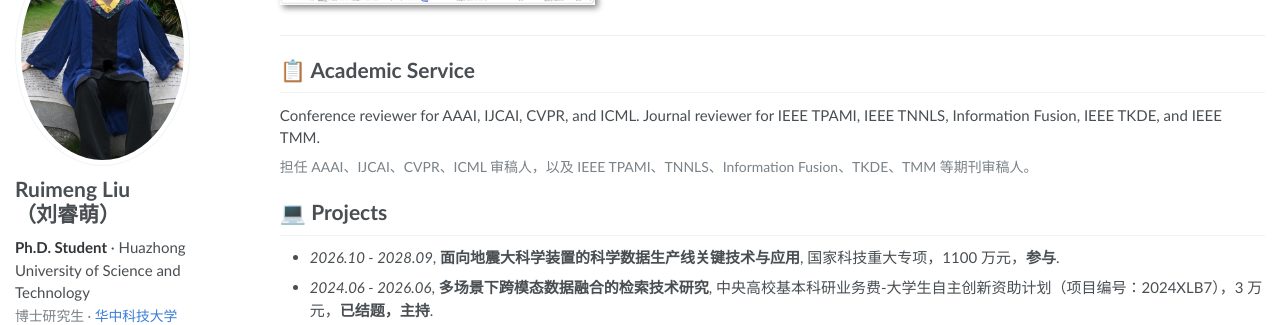
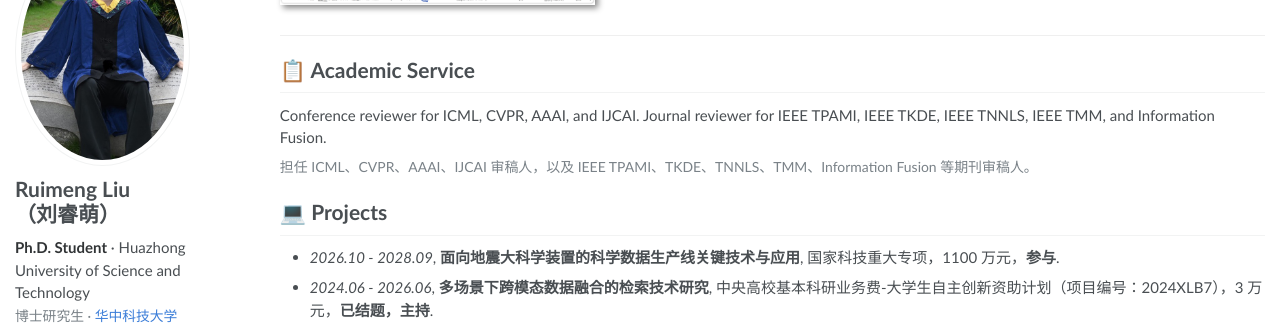
Before and after one commit to cleste-pome/cleste-pome.github.io, a Jekyll site: the page built from _pages/about.md, in a window 1280 px wide and 900 px high, scrolled down 749 px. Shown: the part 154-479 px from the top of the window. Built offline with Jekyll 4.4.1, drawn with Linux system fonts in a browser that asks for light colours; some web fonts are replaced.

```diff
--- a/_pages/about.md
+++ b/_pages/about.md
@@ -95,9 +95,9 @@ Xin Zou<sup>*</sup>, **Ruimeng Liu**<sup>*</sup>, Chang Tang, Zhenglai Li, Xinwa
 
 # 📋 Academic Service
 
-Conference reviewer for AAAI, IJCAI, CVPR, and ICML. Journal reviewer for IEEE TPAMI, IEEE TNNLS, Information Fusion, IEEE TKDE, and IEEE TMM.
+Conference reviewer for ICML, CVPR, AAAI, and IJCAI. Journal reviewer for IEEE TPAMI, IEEE TKDE, IEEE TNNLS, IEEE TMM, and Information Fusion.
 
-<span class="zh">担任 AAAI、IJCAI、CVPR、ICML 审稿人，以及 IEEE TPAMI、TNNLS、Information Fusion、TKDE、TMM 等期刊审稿人。</span>
+<span class="zh">担任 ICML、CVPR、AAAI、IJCAI 审稿人，以及 IEEE TPAMI、TKDE、TNNLS、TMM、Information Fusion 等期刊审稿人。</span>
 
 <!-- 学位备注（不上网站）：硕士为学术硕士，博士为学术博士。
      网站上只写"硕士/博士学位"即可，不强调学术/专业之分。 -->
```
